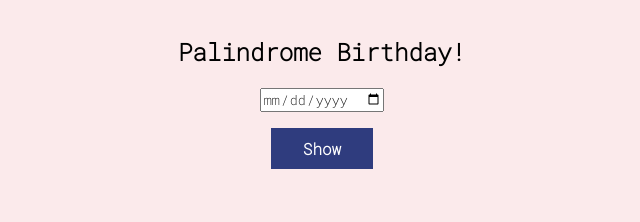
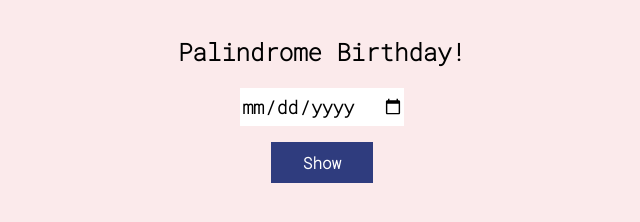
Before and after one commit to nishtha53/mark-13-palindrome-number, a plain HTML site: page index.html in a window 1280 px wide. Shown: the whole page, without its empty margins (318-958 px from the left). Drawn offline with Linux system fonts and the light colour scheme.

Commit message:
added some css for date field and changed title

```diff
--- a/index.html
+++ b/index.html
@@ -3,7 +3,7 @@
   <head>
     <meta charset="utf-8">
     <meta name="viewport" content="width=device-width">
-    <title>repl.it</title>
+    <title>Palindrome Number</title>
     <link href="style.css" rel="stylesheet" type="text/css" />
   </head>
   <body>
--- a/style.css
+++ b/style.css
@@ -38,3 +38,12 @@ p {
     margin: 1rem;
     font-weight: bolder;
 }
+
+#bday-input{
+    width: 13%;
+    height: 5%;
+    font-size: large;
+    font-weight: bold;
+    border: none;
+    outline: none;
+}
```
